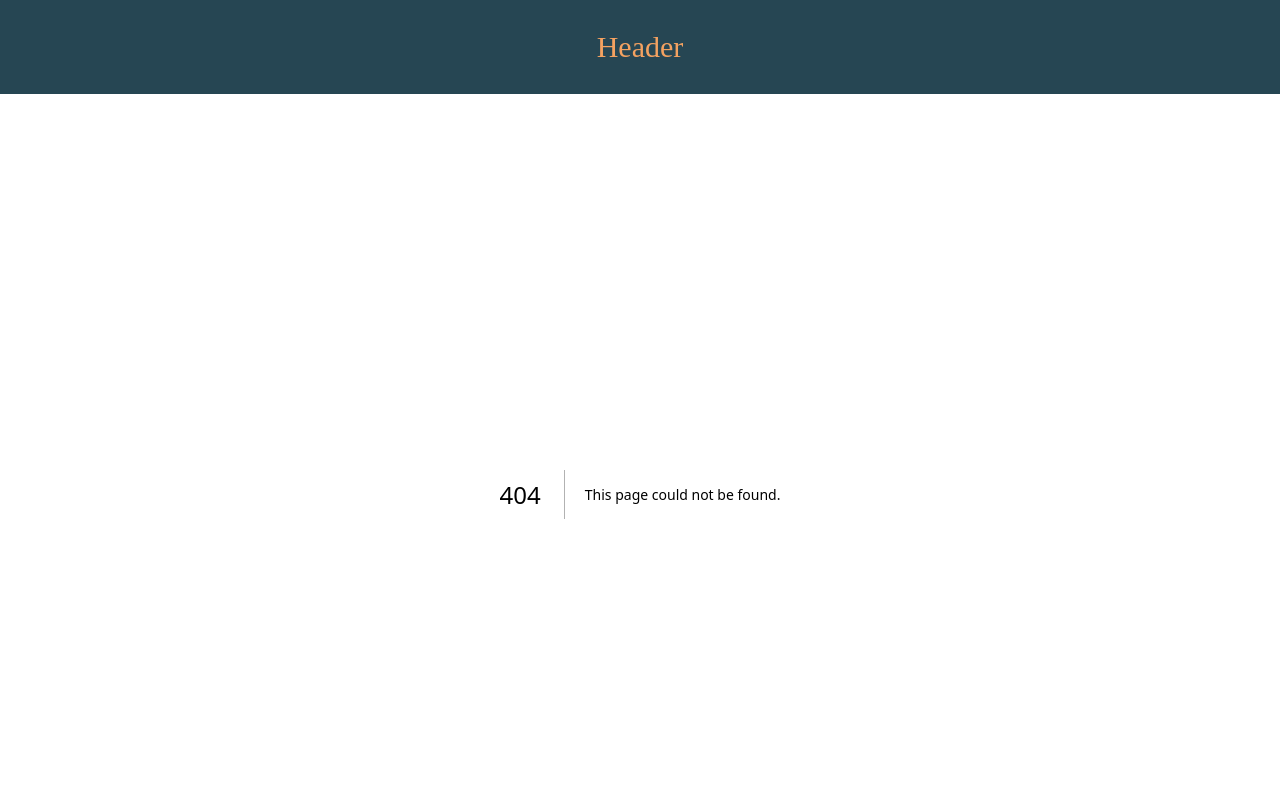
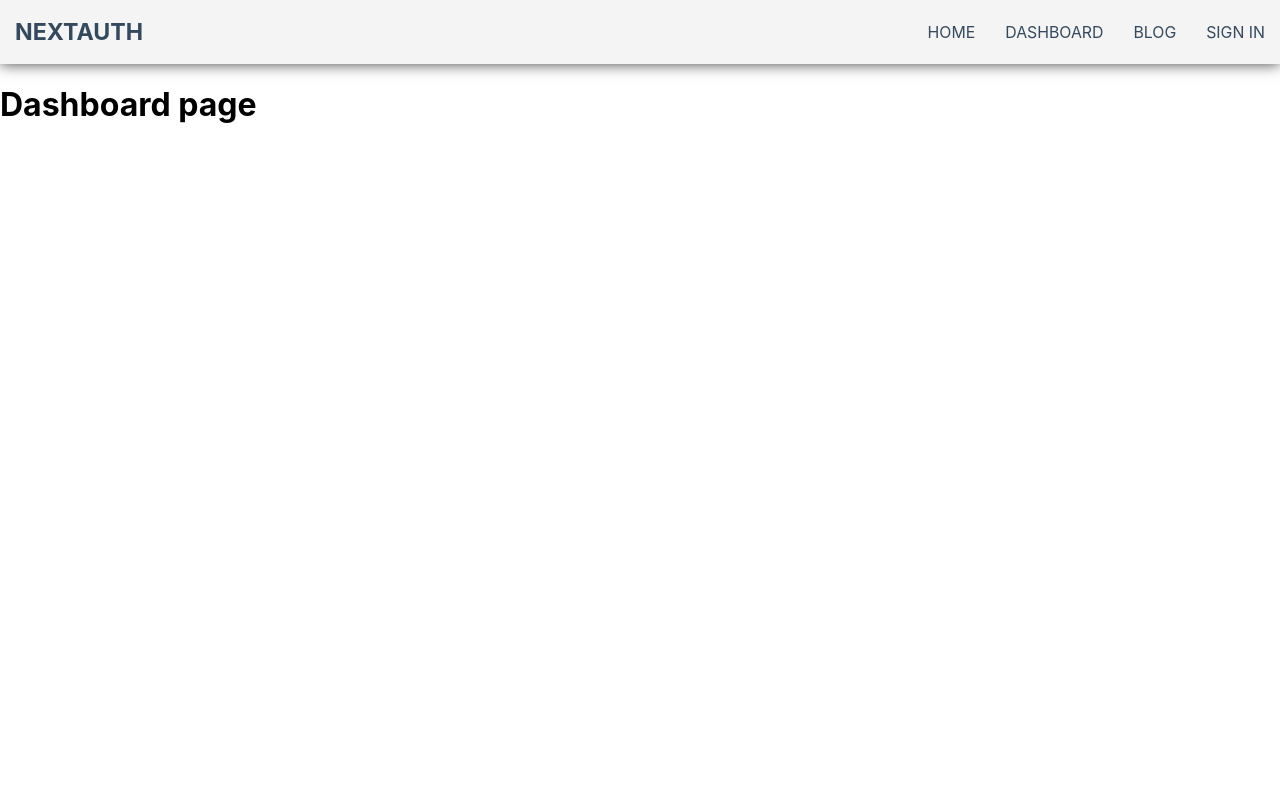
Before and after one commit to AdiletZhusupov/next-js, a Next.js app: page /auth/dashboard in a window 1280 px wide. Before the commit this address had no page. Shown: the top 800 px of the page. Built offline with nearby package versions, Linux system fonts and the light colour scheme; no server answers.

Commit message:
NextAuth setup, SignIn and SignOut, Client-Side Authentication

```diff
--- /dev/null
+++ b/components/Navbar.css
@@ -0,0 +1,63 @@
+ul {
+    margin: 0;
+    padding: 0;
+    list-style: none;
+  }
+
+  h2,
+  h3,
+  a {
+    color: #34495e;
+  }
+
+  a {
+    text-decoration: none;
+  }
+
+  .logo {
+    margin: 0;
+    font-size: 1.45em;
+  }
+
+  .main-nav {
+    display: flex;
+    margin-top: 5px;
+  }
+
+  .logo a,
+  .main-nav a {
+    padding: 10px 15px;
+    text-transform: uppercase;
+    text-align: center;
+    display: block;
+  }
+
+  .main-nav a {
+    color: #34495e;
+    font-size: 0.99em;
+  }
+
+  .main-nav a:hover {
+    color: #718daa;
+  }
+
+  .header {
+    display: flex;
+    justify-content: space-between;
+    padding-top: 0.5em;
+    padding-bottom: 0.5em;
+    background-color: #f4f4f4;
+    -webkit-box-shadow: 0px 0px 14px 0px rgba(0, 0, 0, 0.75);
+    -moz-box-shadow: 0px 0px 14px 0px rgba(0, 0, 0, 0.75);
+    box-shadow: 0px 0px 14px 0px rgba(0, 0, 0, 0.75);
+  }
+  /* fix flickers on signin and signout*/
+  .loading {
+    opacity: 0;
+    transition: all 0.2s ease-in;
+  }
+
+  .loaded {
+    opacity: 1;
+    transition: all 0.2s ease-in;
+  }
--- /dev/null
+++ b/components/Navbar.js
@@ -0,0 +1,57 @@
+import Link from "next/link";
+import { useSession, signIn, signOut } from "next-auth/react";
+
+function Navbar() {
+  const { data: session, status } = useSession();
+
+  console.log("session => ", session);
+  console.log("status => ", status);
+  return (
+    <nav className="header">
+      <h1 className="logo">
+        <a href="#">NextAuth</a>
+      </h1>
+      <ul className={`main-nav ${!session && status === "loading" ? "loading" : "loaded"}`}>
+        <li>
+          <Link href="/">Home</Link>
+        </li>
+        <li>
+          <Link href="/auth/dashboard">Dashboard</Link>
+        </li>
+        <li>
+          <Link href="/auth/blog">Blog</Link>
+        </li>
+
+        {status == "unauthenticated" && !session && (
+          <li>
+            <Link
+              href="/api/auth/signin"
+              onClick={(e) => {
+                e.preventDefault();
+                signIn();
+                //signIn("github");
+              }}
+            >
+              Sign In
+            </Link>
+          </li>
+        )}
+        {session && (
+          <li>
+            <Link
+              href="/api/auth/signout"
+              onClick={(e) => {
+                e.preventDefault();
+                signOut();
+              }}
+            >
+              Sign Out
+            </Link>
+          </li>
+        )}
+      </ul>
+    </nav>
+  );
+}
+
+export default Navbar;
--- a/package.json
+++ b/package.json
@@ -16,6 +16,7 @@
     "eslint-config-next": "13.0.7",
     "json-server": "^0.17.1",
     "next": "13.0.7",
+    "next-auth": "^4.18.7",
     "react": "18.2.0",
     "react-dom": "18.2.0",
     "sass": "^1.57.1",
--- a/pages/_app.js
+++ b/pages/_app.js
@@ -1,7 +1,3 @@
-import Head from "next/head";
-import Header from "@/layout/Header";
-import Footer from "@/layout/Footer";
-import "styles/layout.css";
 /*Tutorials 49-54 Styling
 import "../styles/globals.css";
 import "bootstrap/dist/css/bootstrap.min.css";
@@ -13,8 +9,24 @@ const theme = {
   },
 };
 */
+
+/*  Tutorials 55-65 Miscellaneous
+import Head from "next/head";
+import Header from "@/layout/Header";
+import Footer from "@/layout/Footer";
+import "styles/layout.css";
+*/
+
+/*  Tutorials 66-79 Authentication
+ */
+
+import Navbar from "../components/Navbar";
+import "../styles/globals.css";
+import "../components/Navbar.css";
+import { SessionProvider } from "next-auth/react";
+
 export default function App({ Component, pageProps }) {
-  /*Tutorials 49-54 Styling
+  /* Tutorials 49-54 Styling
   return (
     <ThemeProvider theme={theme}>
       <Component {...pageProps} />
@@ -22,6 +34,7 @@ export default function App({ Component, pageProps }) {
     );
     */
 
+  /*  Tutorials 55-65 Miscellaneous
   if (Component.getLayout) {
     return Component.getLayout(<Component {...pageProps} />);
   }
@@ -37,4 +50,12 @@ export default function App({ Component, pageProps }) {
       <Footer />
     </>
   );
+  */
+
+  return (
+    <SessionProvider session={pageProps.session}>
+      <Navbar />
+      <Component {...pageProps} />
+    </SessionProvider>
+  );
 }
--- /dev/null
+++ b/pages/auth/dashboard.js
@@ -0,0 +1,27 @@
+// import { useState, useEffect } from 'react'
+// import { getSession, signIn } from 'next-auth/client'
+
+function Dashboard() {
+  // const [loading, setLoading] = useState(true)
+
+  // useEffect(() => {
+  //   const securePage = async () => {
+  //     const session = await getSession()
+  //     console.log({ session })
+  //     if (!session) {
+  //       signIn()
+  //     } else {
+  //       setLoading(false)
+  //     }
+  //   }
+
+  //   securePage()
+  // }, [])
+
+  // if (loading) {
+  //   return <h2>Loading...</h2>
+  // }
+  return <h1>Dashboard page</h1>
+}
+
+export default Dashboard
--- a/styles/globals.css
+++ b/styles/globals.css
@@ -1,98 +1,14 @@
-/* :root {
-  --max-width: 1100px;
-  --border-radius: 12px;
-  --font-mono: ui-monospace, Menlo, Monaco, 'Cascadia Mono', 'Segoe UI Mono',
-    'Roboto Mono', 'Oxygen Mono', 'Ubuntu Monospace', 'Source Code Pro',
-    'Fira Mono', 'Droid Sans Mono', 'Courier New', monospace;
+/* h2{
+  color: orange;
+} */
 
-  --foreground-rgb: 0, 0, 0;
-  --background-start-rgb: 214, 219, 220;
-  --background-end-rgb: 255, 255, 255;
-
-  --primary-glow: conic-gradient(
-    from 180deg at 50% 50%,
-    #16abff33 0deg,
-    #0885ff33 55deg,
-    #54d6ff33 120deg,
-    #0071ff33 160deg,
-    transparent 360deg
-  );
-  --secondary-glow: radial-gradient(
-    rgba(255, 255, 255, 1),
-    rgba(255, 255, 255, 0)
-  );
-
-  --tile-start-rgb: 239, 245, 249;
-  --tile-end-rgb: 228, 232, 233;
-  --tile-border: conic-gradient(
-    #00000080,
-    #00000040,
-    #00000030,
-    #00000020,
-    #00000010,
-    #00000010,
-    #00000080
-  );
-
-  --callout-rgb: 238, 240, 241;
-  --callout-border-rgb: 172, 175, 176;
-  --card-rgb: 180, 185, 188;
-  --card-border-rgb: 131, 134, 135;
-}
-
-@media (prefers-color-scheme: dark) {
-  :root {
-    --foreground-rgb: 255, 255, 255;
-    --background-start-rgb: 0, 0, 0;
-    --background-end-rgb: 0, 0, 0;
-
-    --primary-glow: radial-gradient(rgba(1, 65, 255, 0.4), rgba(1, 65, 255, 0));
-    --secondary-glow: linear-gradient(
-      to bottom right,
-      rgba(1, 65, 255, 0),
-      rgba(1, 65, 255, 0),
-      rgba(1, 65, 255, 0.3)
-    );
-
-    --tile-start-rgb: 2, 13, 46;
-    --tile-end-rgb: 2, 5, 19;
-    --tile-border: conic-gradient(
-      #ffffff80,
-      #ffffff40,
-      #ffffff30,
-      #ffffff20,
-      #ffffff10,
-      #ffffff10,
-      #ffffff80
-    );
-
-    --callout-rgb: 20, 20, 20;
-    --callout-border-rgb: 108, 108, 108;
-    --card-rgb: 100, 100, 100;
-    --card-border-rgb: 200, 200, 200;
-  }
-}
-
-* {
-  box-sizing: border-box;
-  padding: 0;
-  margin: 0;
-}
 
 html,
 body {
-  max-width: 100vw;
-  overflow-x: hidden;
-}
-
-body {
-  color: rbg(--foreground-rgb);
-  background: linear-gradient(
-      to bottom,
-      transparent,
-      rgb(var(--background-end-rgb))
-    )
-    rgb(var(--background-start-rgb));
+  padding: 0;
+  margin: 0;
+  font-family: -apple-system, BlinkMacSystemFont, Segoe UI, Roboto, Oxygen,
+    Ubuntu, Cantarell, Fira Sans, Droid Sans, Helvetica Neue, sans-serif;
 }
 
 a {
@@ -100,13 +16,6 @@ a {
   text-decoration: none;
 }
 
-@media (prefers-color-scheme: dark) {
-  html {
-    color-scheme: dark;
-  }
-} */
-
-/* Tutorials 49 - 54 Styling*/
-h2{
-  color: orange;
+* {
+  box-sizing: border-box;
 }
```
Also changed, not shown: pages/api/auth/[...nextauth].js (added, +12 -0 lines), pages/auth/blog.js (added, +30 -0 lines), 1 other file (tests, documents, lock files or other folders).
